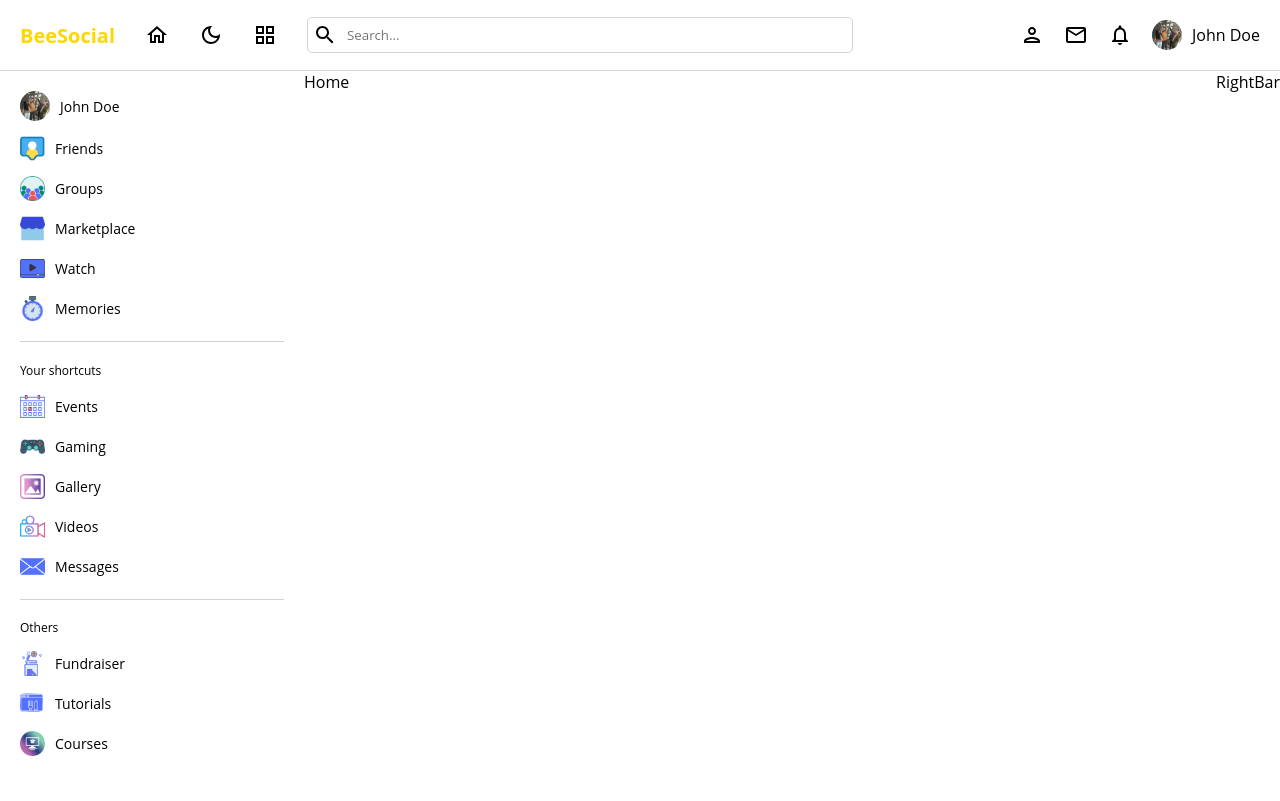
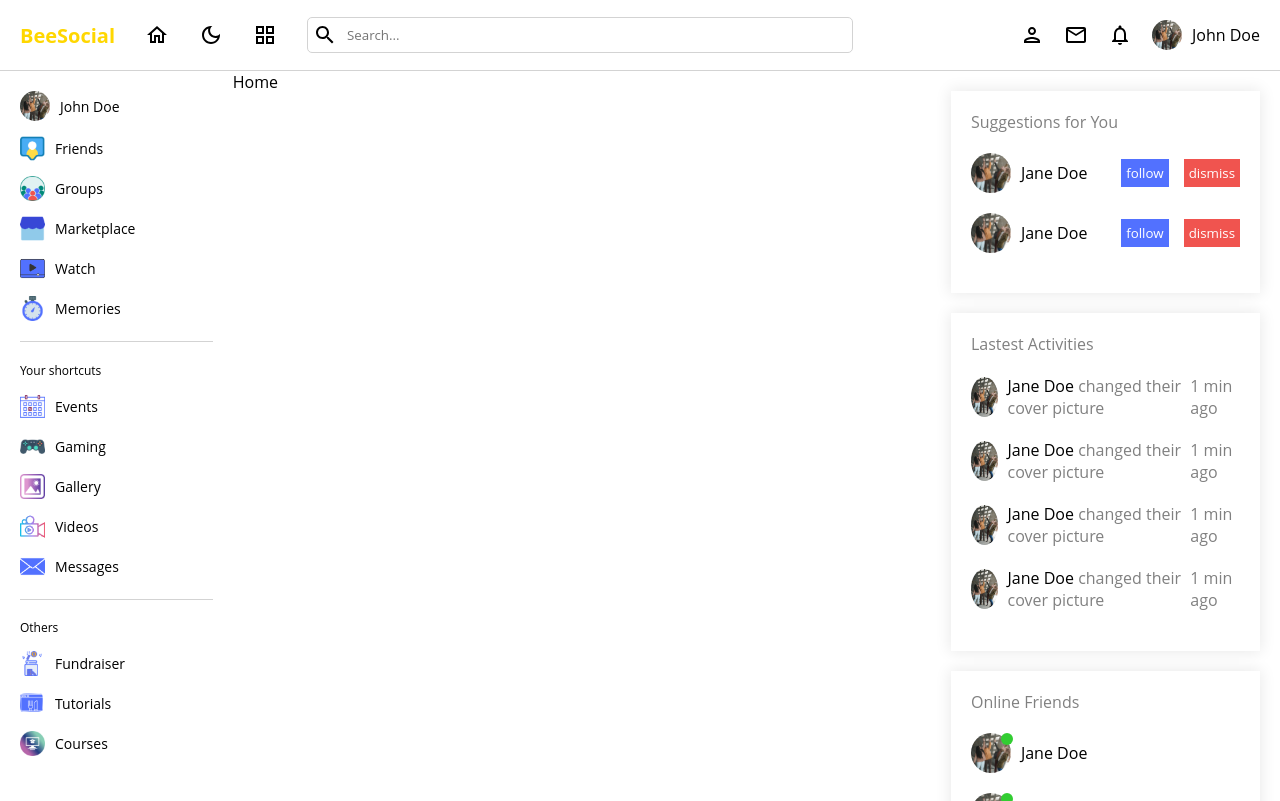
Before and after one commit to M7mdFA5er/beesocial, a React (Create React App) app: page / in a window 1280 px wide. Built offline with nearby package versions, Linux system fonts and the light colour scheme.

Commit message:
rightbar finish

```diff
--- a/src/components/rightBar/RightBar.jsx
+++ b/src/components/rightBar/RightBar.jsx
@@ -1,8 +1,112 @@
 import './rightBar.scss'
+import profile from '../../assets/login_bg.jpeg'
 
 const RightBar = () => {
   return (
-    <div>RightBar</div>
+    <div className='rightBar'>
+      <div className="container">
+        <div className="item">
+          <span>Suggestions for You</span>
+          <div className="user">
+            <div className="userInfo">
+              <img src={profile} alt="" />
+              <span>Jane Doe</span>
+            </div>
+            <div className="buttons">
+              <button>follow</button>
+              <button>dismiss</button>
+            </div>
+          </div>
+          <div className="user">
+            <div className="userInfo">
+              <img src={profile} alt="" />
+              <span>Jane Doe</span>
+            </div>
+            <div className="buttons">
+              <button>follow</button>
+              <button>dismiss</button>
+            </div>
+          </div>
+        </div>
+        <div className="item">
+          <span>Lastest Activities</span>
+          <div className="user">
+            <div className="userInfo">
+              <img src={profile} alt="" />
+              <p>
+                <span>Jane Doe</span> changed their cover picture
+              </p>
+            </div>
+            <span>1 min ago</span>
+          </div>
+          <div className="user">
+            <div className="userInfo">
+              <img src={profile} alt="" />
+              <p>
+                <span>Jane Doe</span> changed their cover picture
+              </p>
+            </div>
+            <span>1 min ago</span>
+          </div>
+          <div className="user">
+            <div className="userInfo">
+              <img src={profile} alt="" />
+              <p>
+                <span>Jane Doe</span> changed their cover picture
+              </p>
+            </div>
+            <span>1 min ago</span>
+          </div>
+          <div className="user">
+            <div className="userInfo">
+              <img src={profile} alt="" />
+              <p>
+                <span>Jane Doe</span> changed their cover picture
+              </p>
+            </div>
+            <span>1 min ago</span>
+          </div>
+        </div>
+        <div className="item">
+          <span>Online Friends</span>
+          <div className="user">
+            <div className="userInfo">
+              <img src={profile} alt="" />
+              <div className="online" />
+              <span>Jane Doe</span>
+            </div>
+          </div>
+          <div className="user">
+            <div className="userInfo">
+              <img src={profile} alt="" />
+              <div className="online" />
+              <span>Jane Doe</span>
+            </div>
+          </div>
+          <div className="user">
+            <div className="userInfo">
+              <img src={profile} alt="" />
+              <div className="online" />
+              <span>Jane Doe</span>
+            </div>
+          </div>
+          <div className="user">
+            <div className="userInfo">
+              <img src={profile} alt="" />
+              <div className="online" />
+              <span>Jane Doe</span>
+            </div>
+          </div>
+          <div className="user">
+            <div className="userInfo">
+              <img src={profile} alt="" />
+              <div className="online" />
+              <span>Jane Doe</span>
+            </div>
+          </div>
+        </div>
+      </div>
+    </div>
   )
 }
 
--- a/src/components/rightBar/rightBar.scss
+++ b/src/components/rightBar/rightBar.scss
@@ -4,8 +4,73 @@
   top: 70px;
   height: calc(100vh - 70px);
   overflow: scroll;
-
   &::-webkit-scrollbar {
     display: none;
   }
+  .container {
+    padding: 20px;
+    .item {
+      -webkit-box-shadow: 0px 0px 15px 1px rgba(0, 0, 0, 0.09);
+      -moz-box-shadow: 0px 0px 15px 1px rgba(0, 0, 0, 0.09);
+      box-shadow: 0px 0px 15px 1px rgba(0, 0, 0, 0.09);
+      padding: 20px;
+      margin-bottom: 20px;
+      span {
+        color: gray;
+      }
+      .user {
+        display: flex;
+        align-items: center;
+        justify-content: space-between;
+        margin: 20px 0px;
+        .userInfo {
+          display: flex;
+          align-items: center;
+          gap: 10px;
+          position: relative;
+          img {
+            width: 40px;
+            height: 40px;
+            border-radius: 50%;
+            object-fit: cover;
+          }
+
+          .online {
+            width: 12px;
+            height: 12px;
+            border-radius: 50%;
+            background-color: limegreen;
+            position: absolute;
+            top: 0;
+            left: 30px;
+          }
+          p {
+            color: gray;
+          }
+          span {
+            font-weight: 500;
+            color: black;
+          }
+        }
+        .buttons {
+          display: flex;
+          align-items: center;
+          gap: 15px;
+          button {
+            border: none;
+            padding: 5px;
+            color: white;
+            cursor: pointer;
+
+            &:first-child {
+              background-color: #5271ff;
+            }
+            &:last-child {
+              background-color: #f0544f;
+            }
+          }
+        }
+      }
+    }
+  }
 }
```
